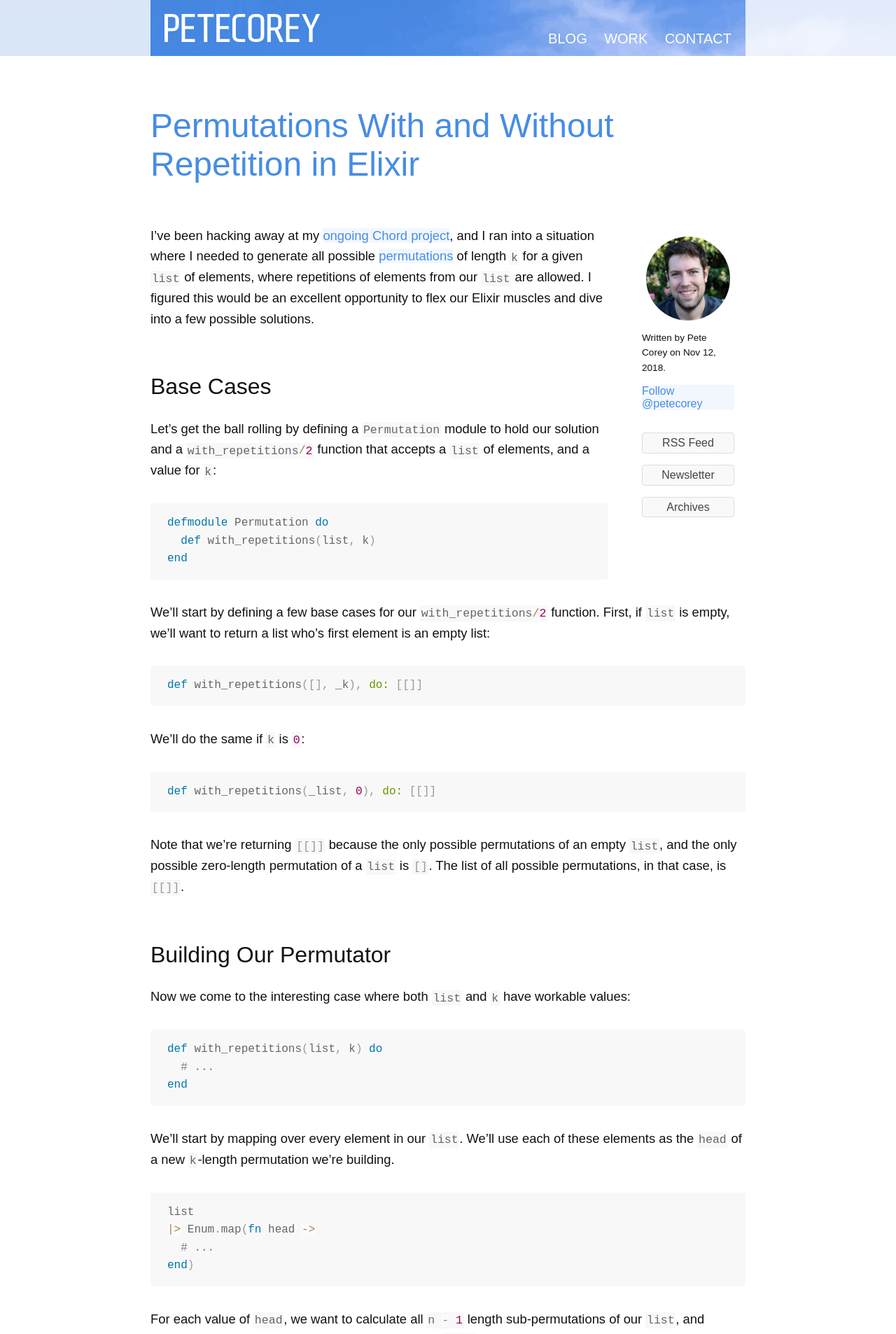
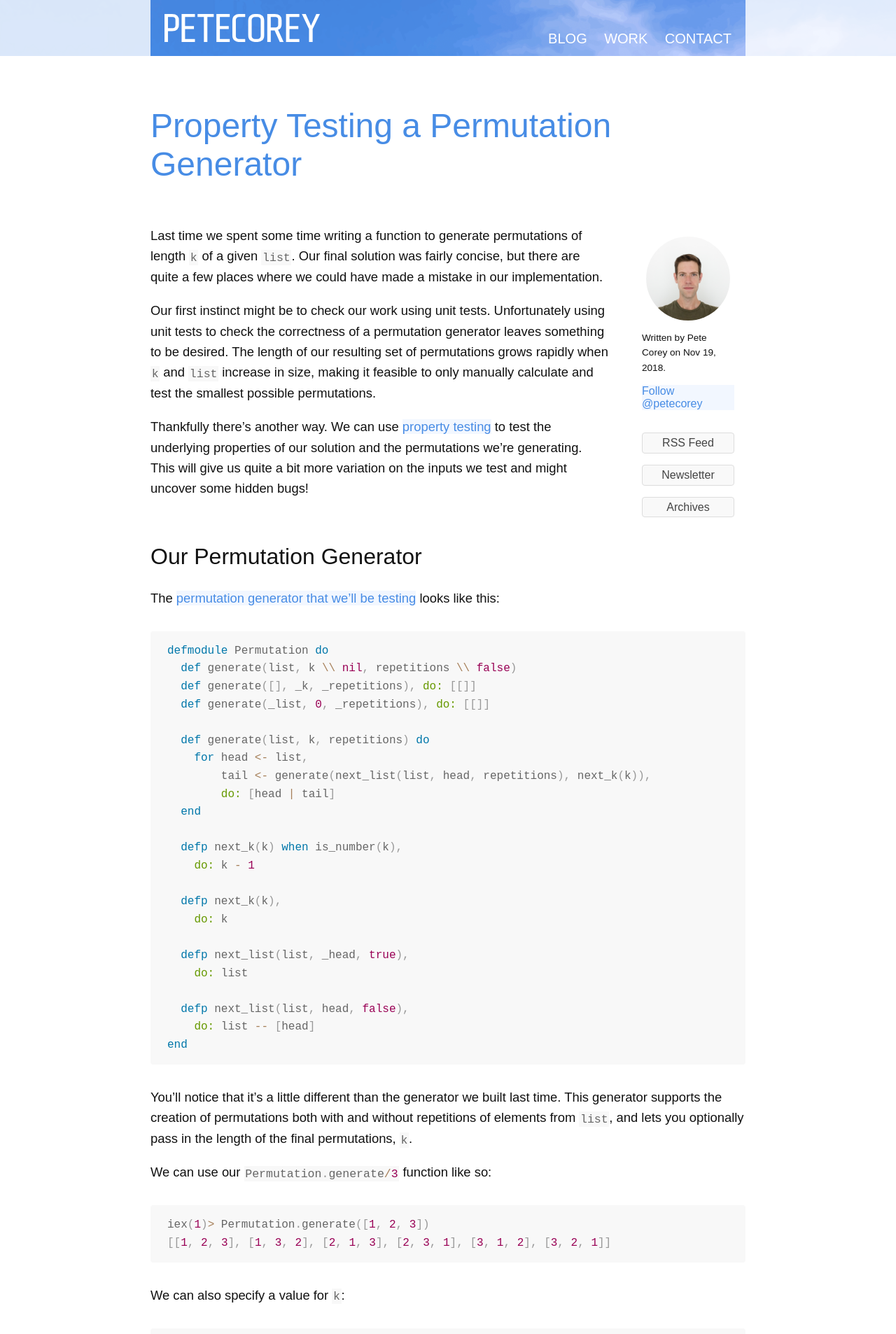
Before and after one commit to pcorey/pcorey.github.io, a Jekyll site: the page built from blog/index.html, in a window 1280 px wide. Shown: the top 1906 px of the page at 70% size. Built offline with Jekyll 4.4.1, drawn with Linux system fonts in a browser that asks for light colours; nearby versions of some CDN libraries; the list of posts is cut into pages by our own code; comment, search, counter and statistics services are not loaded; some of the changed text lies outside the part shown.

Commit message:
Property testing

```diff
--- /dev/null
+++ b/_posts/2018-11-19-property-testing-a-permutation-generator.markdown
@@ -0,0 +1,293 @@
+---
+layout: post
+title:  "Property Testing a Permutation Generator"
+description: "Permutations have some nice, intrinsic properties that lend themselves well to property testing."
+author: "Pete Corey"
+date:   2018-11-19
+tags: ["Elixir", "Testing"]
+related: []
+---
+
+Last time we spent some time writing a function to generate permutations of length `k`{:.language-elixir} of a given `list`{:.language-elixir}. Our final solution was fairly concise, but there are quite a few places where we could have made a mistake in our implementation.
+
+Our first instinct might be to check our work using unit tests. Unfortunately using unit tests to check the correctness of a permutation generator leaves something to be desired. The length of our resulting set of permutations grows rapidly when `k`{:.language-elixir} and `list`{:.language-elixir} increase in size, making it feasible to only manually calculate and test the smallest possible permutations.
+
+Thankfully there's another way. We can use [property testing](https://elixir-lang.org/blog/2017/10/31/stream-data-property-based-testing-and-data-generation-for-elixir/) to test the underlying properties of our solution and the permutations we're generating. This will give us quite a bit more variation on the inputs we test and might uncover some hidden bugs!
+
+## Our Permutation Generator
+
+The [permutation generator that we'll be testing](https://github.com/pcorey/chord/blob/master/lib/permutation.ex) looks like this:
+
+<pre class='language-elixirDiff'><code class='language-elixirDiff'>
+defmodule Permutation do
+  def generate(list, k \\ nil, repetitions \\ false)
+  def generate([], _k, _repetitions), do: [[]]
+  def generate(_list, 0, _repetitions), do: [[]]
+
+  def generate(list, k, repetitions) do
+    for head <- list,
+        tail <- generate(next_list(list, head, repetitions), next_k(k)),
+        do: [head | tail]
+  end
+
+  defp next_k(k) when is_number(k),
+    do: k - 1
+
+  defp next_k(k),
+    do: k
+
+  defp next_list(list, _head, true),
+    do: list
+
+  defp next_list(list, head, false),
+    do: list -- [head]
+end
+</code></pre>
+
+You'll notice that it's a little different than the generator we built last time. This generator supports the creation of permutations both with and without repetitions of elements from `list`{:.language-elixir}, and lets you optionally pass in the length of the final permutations, `k`{:.language-elixir}.
+
+We can use our `Permutation.generate/3`{:.language-elixir} function like so:
+
+<pre class='language-elixirDiff'><code class='language-elixirDiff'>
+iex(1)> Permutation.generate([1, 2, 3])
+[[1, 2, 3], [1, 3, 2], [2, 1, 3], [2, 3, 1], [3, 1, 2], [3, 2, 1]]
+</code></pre>
+
+We can also specify a value for `k`{:.language-elixir}:
+
+<pre class='language-elixirDiff'><code class='language-elixirDiff'>
+iex(2)> Permutation.generate([1, 2, 3], 2)
+[[1, 2], [1, 3], [2, 1], [2, 3], [3, 1], [3, 2]]
+</code></pre>
+
+And we can tell our generator to allow repetitions in the final permutations:
+
+<pre class='language-elixirDiff'><code class='language-elixirDiff'>
+iex(3)> Permutation.generate([1, 2, 3], 2, true)
+[[1, 1], [1, 2], [1, 3], [2, 1], [2, 2], [2, 3], [3, 1], [3, 2], [3, 3]]
+</code></pre>
+
+All looks good so far, but dragons hide in the depths. Let's dig deeper.
+
+## List of Lists
+
+Permutations have some fairly well-known and easily testable properties. For example, we know that the results of our calls to `Permutation.generate/3`{:.language-elixir} should always have the structure of a list of lists.
+
+Using [Elixir's `StreamData`{:.language-elixir} package](https://github.com/whatyouhide/stream_data), we can easily model and check that this property holds for our `Permuatation.generate/3`{:.language-elixir} function across a wide range of inputs. Let's start by creating a new property test to verify this for us:
+
+<pre class='language-elixirDiff'><code class='language-elixirDiff'>
+property "returns a list of lists" do
+end
+</code></pre>
+
+We start by telling `StreamData`{:.language-elixir} that we want it to generate lists of, at most, `@max_length`{:.language-elixir} (which we'll define at `5`{:.language-elixir} for now) integers.
+
+<pre class='language-elixirDiff'><code class='language-elixirDiff'>
+property "returns a list of lists" do
++  check all list <- list_of(integer(), max_length: @max_length) do
++  end
+end
+</code></pre>
+
+Next, we call our `Permutation.generate/3`{:.language-elixir} function to create the permutations of the `list`{:.language-elixir} that was just generated for us:
+
+<pre class='language-elixirDiff'><code class='language-elixirDiff'>
+  property "returns a list of lists" do
+    check all list <- list_of(integer(), max_length: @max_length) do
++      permutations = Permutation.generate(list)
+    end
+  end
+</code></pre>
+
+Finally we'll make assertions about the structure of our resulting `permutations`{:.language-elixir}. We want to assert that the result of our call to `Permutation.generate/3`{:.language-elixir} is a list, but also that every element in that result is a list as well:
+
+<pre class='language-elixirDiff'><code class='language-elixirDiff'>
+property "returns a list of lists" do
+  check all list <- list_of(integer(), max_length: @max_length) do
+    permutations = Permutation.generate(list)
++    assert permutations |> is_list
++    Enum.map(permutations, &assert(&1 |> is_list))
+  end
+end
+</code></pre>
+
+And that's all there is to it. Running out test suite, we'll see that our first property test passed with flying colors (well, mostly green).
+
+<pre class='language-*'><code class='language-*'>.
+
+Finished in 0.06 seconds
+1 property, 0 failures
+</code></pre>
+
+## Correct Number of Permutations
+
+Now that we know that the structure of our resulting list of permutations is correct, the next obvious property that we can test is that the number of permutations returned by our `Permutation.generate/3`{:.language-elixir} function is what we'd expect.
+
+Permutations are a well-defined mathematical concept, and so [a nice equation exists](https://en.wikipedia.org/wiki/Permutation#k-permutations_of_n) to determine how many `k`{:.language-elixir}-length permutations exist for a list of `n`{:.language-elixir} elements:
+
+<pre class='language-elixirDiff'><code class='language-elixirDiff'>
+P(n, k) = n! / (n - k)!
+</code></pre>
+
+Let's write a quick factorial function to help calculate this value:
+
+<pre class='language-elixirDiff'><code class='language-elixirDiff'>
+defp factorial(n) when n <= 0,
+  do: 1
+
+defp factorial(n),
+  do: n * factorial(n - 1)
+</code></pre>
+
+Let's also rewrite our `P(n, k)`{:.language-elixir} calculation as an Elixir helper function:
+
+<pre class='language-elixirDiff'><code class='language-elixirDiff'>
+  defp pnk(list, k),
+    do: div(factorial(length(list)), factorial(length(list) - k))
+</code></pre>
+
+Great!
+
+{% include newsletter.html %}
+
+Now we're set up to test that our `Permutation.generate/3`{:.language-elixir} function is giving us the correct number of permutations for a given `list`{:.language-elixir} and value of `k`{:.language-elixir}.
+
+<pre class='language-elixirDiff'><code class='language-elixirDiff'>
+property "returns the correct number of permutations" do
+end
+</code></pre>
+
+This time we'll generate our `list`{:.language-elixir}, along with a value for `k`{:.language-elixir} that ranges from `0`{:.language-elixir} to the length of `list`{:.language-elixir}:
+
+<pre class='language-elixirDiff'><code class='language-elixirDiff'>
+property "returns the correct number of permutations" do
++  check all list <- list_of(integer(), max_length: @max_length),
++            k <- integer(0..length(list)) do
+  end
+end
+</code></pre>
+
+Once we have values for `list`{:.language-elixir} and `k`{:.language-elixir}, we can generate our set of permutations and make an assertion about its length:
+
+<pre class='language-elixirDiff'><code class='language-elixirDiff'>
+property "returns the correct number of permutations" do
+  check all list <- list_of(integer(), max_length: @max_length),
+            k <- integer(0..length(list)) do
++    assert pnk(list, k) ==
++            list
++            |> Permutation.generate(k)
++            |> length
+  end
+end
+</code></pre>
+
+Once again, our tests pass.
+
+<pre class='language-*'><code class='language-*'>..
+
+Finished in 0.06 seconds
+2 properties, 0 failures
+</code></pre>
+
+## Only Include Elements From the List
+
+Another neatly testable property of the permutations we're generating is that they should only contain values from the `list`{:.language-elixir} being permutated. Once again, we'll start by defining the property we'll be testing and generate our values for `list`{:.language-elixir} and `k`{:.language-elixir}:
+
+<pre class='language-elixirDiff'><code class='language-elixirDiff'>
+property "permutations only include elements from list" do
+  check all list <- list_of(integer(), max_length: @max_length),
+            k <- integer(0..length(list)) do
+  end
+end
+</code></pre>
+
+Next, we'll want to generate our set of permutations for `list`{:.language-elixir} and `k`{:.language-elixir}, and reject any permutations from that set that include values not found in `list`{:.language-elixir}:
+
+<pre class='language-elixirDiff'><code class='language-elixirDiff'>
+property "permutations only include elements from list" do
+  check all list <- list_of(integer(), max_length: @max_length),
+            k <- integer(0..length(list)) do
++    assert [] ==
++              list
++             |> Permutation.generate(k)
++             |> Enum.reject(fn permutation ->
++                [] ==
++                  permutation
++                 |> Enum.reject(&Enum.member?(list, &1))
++              end)
+  end
+end
+</code></pre>
+
+We're asserting that the resulting list of permutations should be an empty list (`[]`{:.language-elixir}). There should be no permutations left that contain elements not found in `list`{:.language-elixir}!
+
+And, as expected, our suite still passes.
+
+<pre class='language-*'><code class='language-*'>...
+
+Finished in 0.08 seconds
+3 properties, 0 failures
+</code></pre>
+
+## Use Each Item Once
+
+Our current implementation of `Permutation.generate/3`{:.language-elixir} allows for duplicate items to be passed in through `list`{:.language-elixir}. When we generate each possible permutation, it's important that each of these duplicate items, and more generally any item in the list, only be used once.
+
+That is, if `list`{:.language-elixir} is `[1, 2, 2]`{:.language-elixir}, our set of possible permutations should look like this:
+
+<pre class='language-elixirDiff'><code class='language-elixirDiff'>
+[[1, 2, 2], [1, 2, 2], [2, 1, 2], [2, 2, 1], [2, 1, 2], [2, 2, 1]]
+</code></pre>
+
+Note that `2`{:.language-elixir} is used twice in each permutation, but never more than twice.
+
+At first, it seems like we might need a new test to verify this property of our permutation generator. It's conceivable that we could group each set of equal elements, count them, and verify that the resulting permutation have the correct count of each element group. But that sounds complicated, and an added test just introduces more code into our codebase that we need to maintain.
+
+It turns out that we can tweak our previous property test to verify this new property.
+
+Instead of identifying duplicates, counting them, and verifying the correct counts in the final set of permutations, let's take a simpler approach. Let's ensure that each element in `list`{:.language-elixir} is unique by using Elixir's `Enum.with_index/1`{:.language-elixir} function to bundle the element with its index value.
+
+For example, our previous `[1, 2, 2]`{:.language-elixir} value for `list`{:.language-elixir} would be transformed into:
+
+<pre class='language-elixirDiff'><code class='language-elixirDiff'>
+[{1, 0}, {2, 1}, {2, 2}]
+</code></pre>
+
+Now both of our `2`{:.language-elixir} elements are unique. The first is `{2, 1}`{:.language-elixir}, and the second is `{2, 2}`{:.language-elixir}. Using this technique, we can recycle our "permutations only include elements from list" with a few slight tweaks:
+
+<pre class='language-elixirDiff'><code class='language-elixirDiff'>
+  property "permutations only include elements from list" do
+    check all list <- list_of(integer(), max_length: @max_length),
+              k <- integer(0..length(list)) do
+      assert [] ==
+               list
++              |> Enum.with_index()
+               |> Permutation.generate(k)
+               |> Enum.reject(fn permutation ->
+                 [] ==
+                   permutation
+-                  |> Enum.reject(&Enum.member?(list, &1))
++                  |> Enum.reject(&Enum.member?(list |> Enum.with_index(), &1))
+               end)
+    end
+  end
+</code></pre>
+
+And once again, our suite passes:
+
+<pre class='language-elixirDiff'><code class='language-elixirDiff'>
+...
+
+Finished in 0.08 seconds
+3 properties, 0 failures
+</code></pre>
+
+## Final Thoughts
+
+The current version of our property tests currently only test values of `list`{:.language-elixir} composed entirely of integers. This doesn't necessarily need to be the case. The `list`{:.language-elixir} being permutated can contain _literally anything_, in theory. Expanding our property tests to support a wider range of types might be a great opportunity to try out writing a custom generator function!
+
+Our current test suite also defines `@max_length`{:.language-elixir} as `5`{:.language-elixir}. While testing, I noticed that values of `@max_length`{:.language-elixir} up to `8`{:.language-elixir} were very performant and finished in under a second on my machine. Running the suite with a `@max_length`{:.language-elixir} of `9`{:.language-elixir} took several seconds to complete, and using a value of `10`{:.language-elixir} took nearly two minutes to come back green. I'm not sure if these performance problems can easily be improved, but I'm happy about how obvious they became through property testing.
+
+You'll also note that none of this testing covers generating permutations that allow infinite repetitions of elements from `list`{:.language-elixir}. The properties for these sets of permutations are completely different, so I'm going to leave this as an exercise for the truly motivated reader.
+
+I'm enjoying my experiences with property testing so far. Hopefully you find these write-ups useful as well. If so, [let me know on Twitter](https://twitter.com/petecorey)!
--- a/css/prism.css
+++ b/css/prism.css
@@ -104,7 +104,6 @@ pre[class*="language-"] {
 .language-css .token.string,
 .style .token.string {
     color: #a67f59;
-    background: hsla(0, 0%, 100%, .5);
 }
 
 .token.atrule,
--- a/index.html
+++ b/index.html
@@ -7,7 +7,7 @@ hideFooter: true
 
   <div class="margin">
 
-    <img src="/img/portrait-150x150.png">
+    <img src="/img/portrait-150x150.png" style="width: 150px; height: 150px;"/>
     <br/>
     <p>I’m Pete. I'm an independent consulant, writer, and remote web developer based out of <a href="https://www.google.com/maps/place/Denver,+CO/">Denver, Colorado</a>.</p>
 
```
Also changed, not shown: img/portrait-150x150.png.
